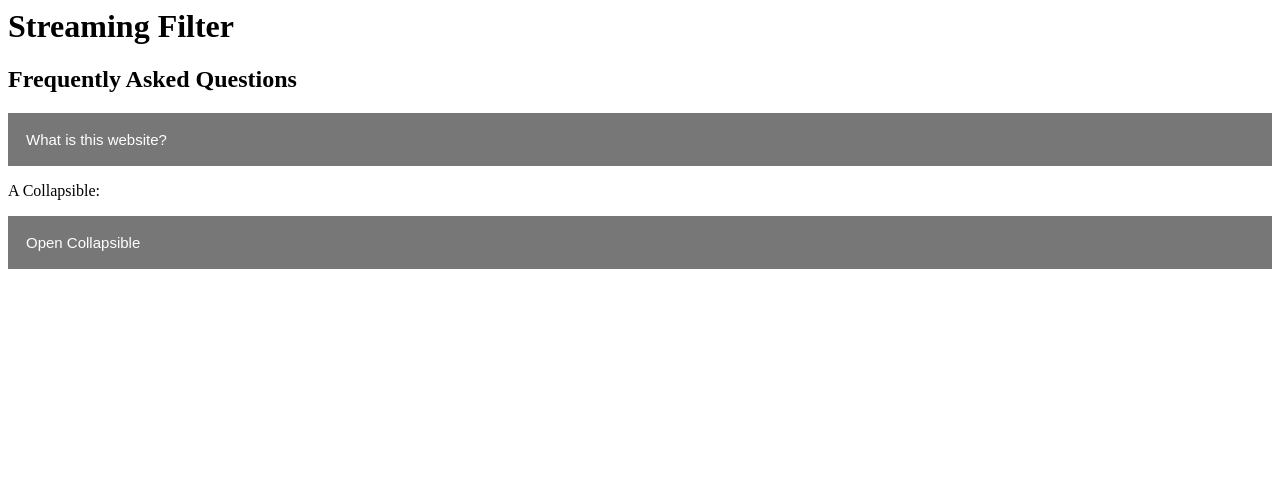
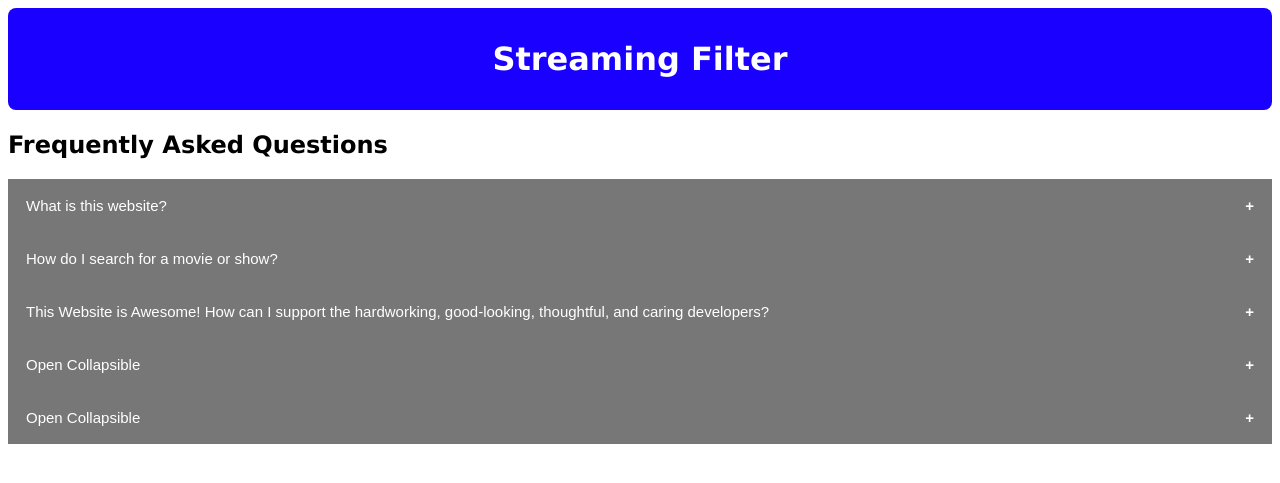
Before and after one commit to CS-257-S22/team-project-team-e-1, a Flask app: template templates/help.html in a window 1280 px wide. Shown: the top 483 px of the page. Run offline with Flask 2, Linux system fonts and the light colour scheme; the template is opened without the code that fills it, so the values that code supplies are empty.

Commit message:
fleshed out faq functionality

```diff
--- a/static/faq.css
+++ b/static/faq.css
@@ -1,3 +1,24 @@
+h1 {
+    padding-top: 1em;
+    padding-bottom: 1em;
+    background-color: rgb(25, 0, 255);
+    color: rgb(255, 255, 255);
+    text-align: center;
+    border-radius: 8px;
+}
+
+h1, h2 {
+   font-family: Verdana, Geneva, sans-serif;
+}
+
+p {
+    font-family: Verdana, Geneva, sans-serif;
+    line-height: 1.4;
+}
+
+/* This CSS structure was taken from W3 Schools
+https://www.w3schools.com/howto/howto_js_collapsible.asp */
+
 /* Style the button that is used to open and close the collapsible content */
 .collapsible {
     background-color: #777;
@@ -24,3 +45,15 @@
     transition: max-height 0.2s ease-out;
     background-color: #f1f1f1;
 }
+
+.collapsible:after {
+    content: '\002B';
+    color: white;
+    font-weight: bold;
+    float: right;
+    margin-left: 5px;
+}
+
+.active:after {
+    content: "\2212";
+}
--- a/static/faq.js
+++ b/static/faq.js
@@ -1,3 +1,5 @@
+/* This script was made by W3 Schools https://www.w3schools.com/howto/howto_js_collapsible.asp */
+/* This code allows for the collapsible FAQs to open and close smoothly */
 var coll = document.getElementsByClassName("collapsible");
 var i;
 
--- a/templates/help.html
+++ b/templates/help.html
@@ -8,17 +8,33 @@
         <h1>Streaming Filter</h1>
         <h2>Frequently Asked Questions</h2>
 
-        <button type="button" class="collapsible">What is this website?</button>
+        <!--The structure for these buttons was taken from W3 Schools https://www.w3schools.com/howto/howto_js_collapsible.asp-->
+        <button class="collapsible">What is this website?</button>
         <div class="content">
             <p>The Streaming Filter! We allow you to search for titles currently on Netflix, Hulu, Amazon Prime, and Disney Plus.</p>
         </div>
 
-        <p>A Collapsible:</p>
-<button class="collapsible" >Open Collapsible</button>
-<div class="content">
-  <p>Lorem ipsum dolor sit amet, consectetur adipisicing elit, sed do eiusmod tempor incididunt ut labore et dolore magna aliqua. Ut enim ad minim veniam, quis nostrud exercitation ullamco laboris nisi ut aliquip ex ea commodo consequat.</p>
-</div>
-<script src="../static/faq.js"></script>
+        <button class="collapsible" >How do I search for a movie or show?</button>
+        <div class="content">
+            <p>There is a search functionality on our home page where you can look for titles that match the criteria you give. Just fill out what your looking for and hit 'submit'!</p>
+        </div>
+
+        <button class="collapsible" >This Website is Awesome! How can I support the hardworking, good-looking, thoughtful, and caring developers?</button>
+        <div class="content">
+            <p>Venmo:</p>
+        </div>
+
+        <button class="collapsible" >Open Collapsible</button>
+        <div class="content">
+            <p>Lorem ipsum dolor sit amet, consectetur adipisicing elit, sed do eiusmod tempor incididunt ut labore et dolore magna aliqua. Ut enim ad minim veniam, quis nostrud exercitation ullamco laboris nisi ut aliquip ex ea commodo consequat.</p>
+        </div>
+
+        <button class="collapsible" >Open Collapsible</button>
+        <div class="content">
+            <p>Lorem ipsum dolor sit amet, consectetur adipisicing elit, sed do eiusmod tempor incididunt ut labore et dolore magna aliqua. Ut enim ad minim veniam, quis nostrud exercitation ullamco laboris nisi ut aliquip ex ea commodo consequat.</p>
+        </div>
+
+        <script src="../static/faq.js"></script>
 
     </body>
 </html>
```
